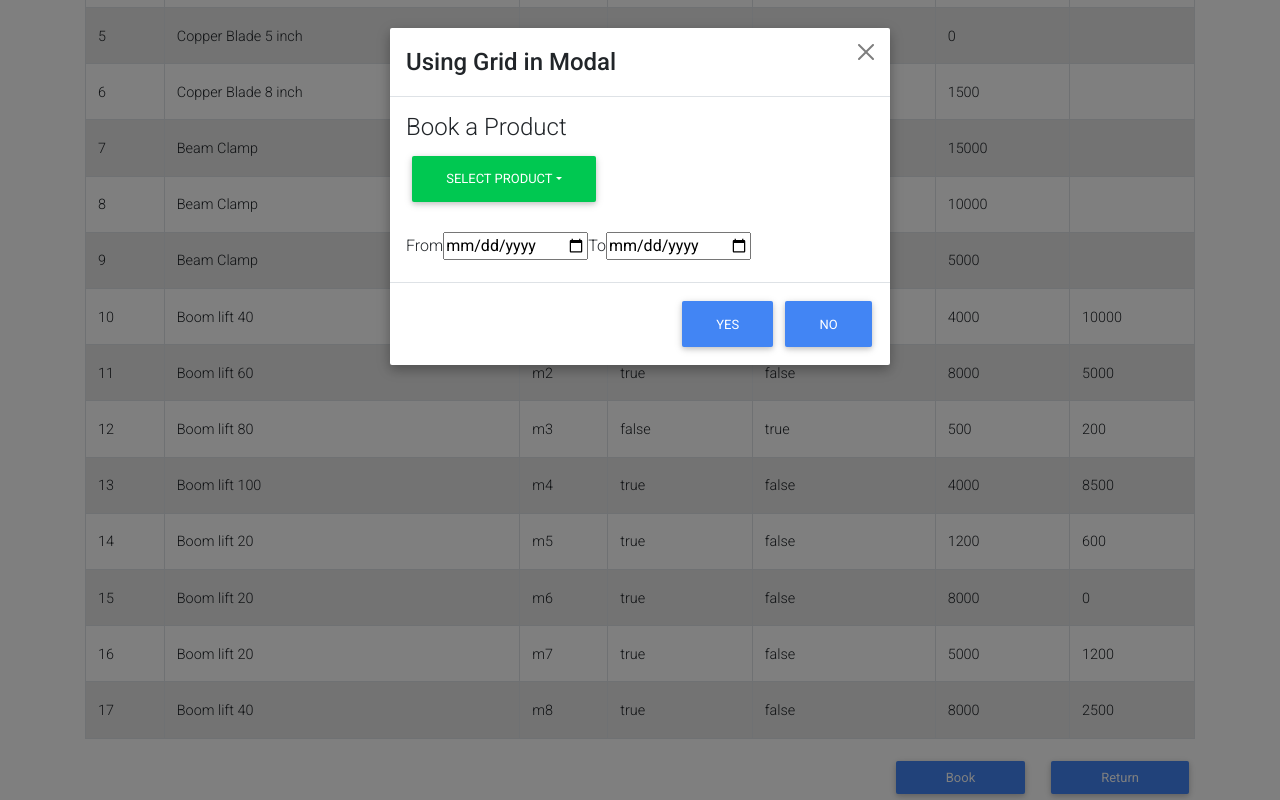
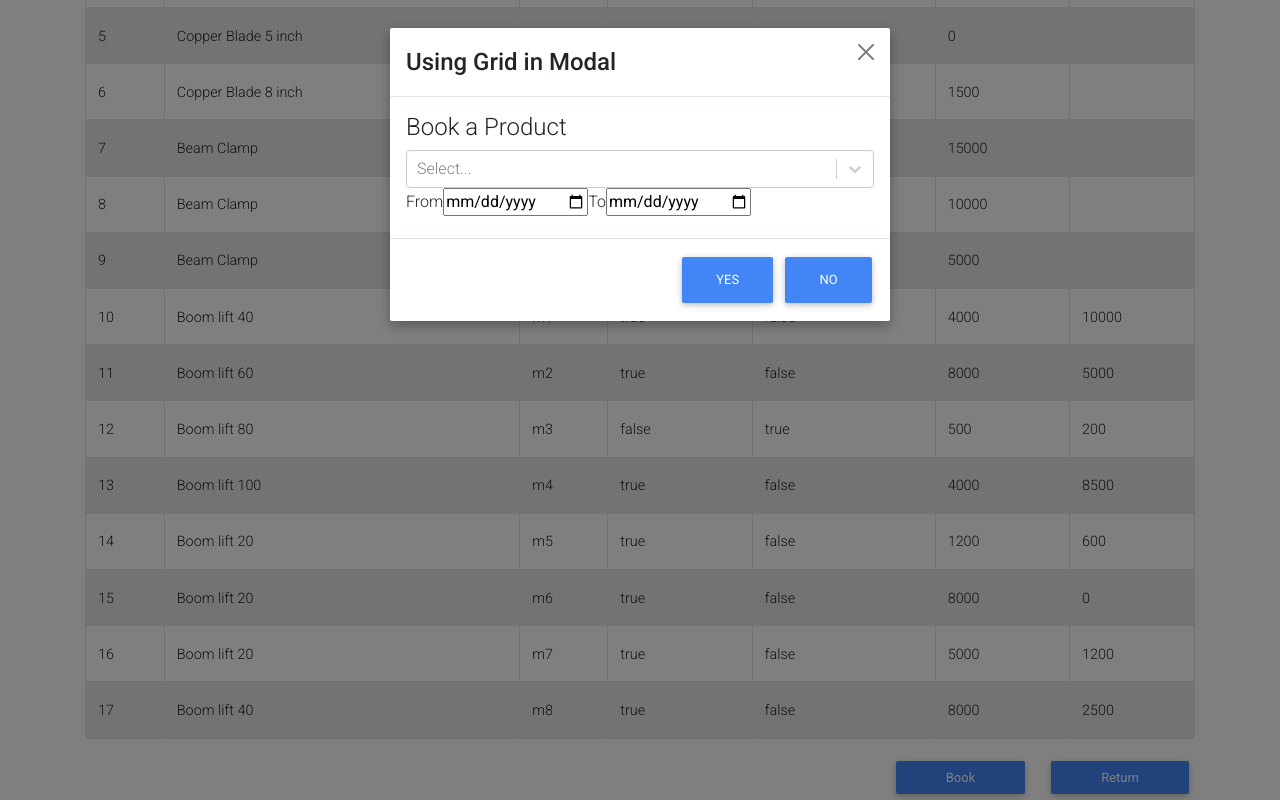
Before and after one commit to foysalahamedsifat/Colab, a React (Create React App) app: page / in a window 1280 px wide. Both pictures are taken after a click on the button "Book". Shown: the part 369-1169 px from the top of the page. Built offline with nearby package versions, Linux system fonts and the light colour scheme.

Commit message:
searchable dropdown implementation

```diff
--- a/package.json
+++ b/package.json
@@ -14,6 +14,7 @@
     "react-bootstrap": "^2.2.3",
     "react-dom": "^18.0.0",
     "react-scripts": "^5.0.1",
+    "react-select": "^5.3.0",
     "web-vitals": "^2.1.4"
   },
   "scripts": {
--- a/src/components/modal/modal.js
+++ b/src/components/modal/modal.js
@@ -1,12 +1,30 @@
 import React, { useEffect, useState } from "react";
 import Modal from 'react-bootstrap/Modal'
 import { Button } from 'react-bootstrap';
+import Select from 'react-select';
 import Dropdown from 'react-bootstrap/Dropdown';
 import {useContext} from "react";
 import { ProductContext } from "../ProductContext/ProductContext";
 
 function MydModalWithGrid(props) {
     const [Product, setUsers] = useContext(ProductContext);
+    const [productdropdown, setProduct] = useState([]);
+
+    for(var i=0;i< Product.length;i++)
+    {
+        if(productdropdown.length<Product.length )
+        {
+            const newItem = {
+                label: (Product[i].name + ' '+ Product[i].code),
+                 // change from recipeName to itemName
+                value: Product[i].code,
+              };
+              console.log(newItem)
+            productdropdown.push(newItem);
+        }
+
+
+    }
 
     return (
         <Modal {...props} aria-labelledby="contained-modal-title-vcenter">
@@ -17,7 +35,8 @@ function MydModalWithGrid(props) {
             </Modal.Header>
             <Modal.Body className="show-grid">
                 <h4>Book a Product</h4>
-                <Dropdown className="mb-4">
+                <Select options={productdropdown} />
+                {/* <Dropdown className="mb-4">
                     <Dropdown.Toggle variant="success" id="dropdown-basic">
                         Select Product
                     </Dropdown.Toggle>
@@ -31,7 +50,7 @@ function MydModalWithGrid(props) {
                         }
 
                     </Dropdown.Menu>
-                </Dropdown>
+                </Dropdown> */}
                 <label htmlFor="from">From</label>
                 <input type="date" name="from" id="datefrom"/>
 
@@ -53,7 +72,7 @@ function Appsas() {
         <>
             <Button variant="primary" onClick={() => setModalShow(true)}>
                 Book
-      </Button>
+            </Button>
 
             <MydModalWithGrid show={modalShow} onHide={() => setModalShow(false)} />
         </>
--- a/src/components/table/table.js
+++ b/src/components/table/table.js
@@ -55,7 +55,7 @@ function TableData() {
                 <Table striped bordered hover>
                     <thead>
                         <tr>
-                            <th>I</th>
+                            <th>ID</th>
                             <th>Name</th>
                             <th>Co</th>
                             <th>Availabi</th>
```
Also changed, not shown: 1 other file (tests, documents, lock files or other folders).
